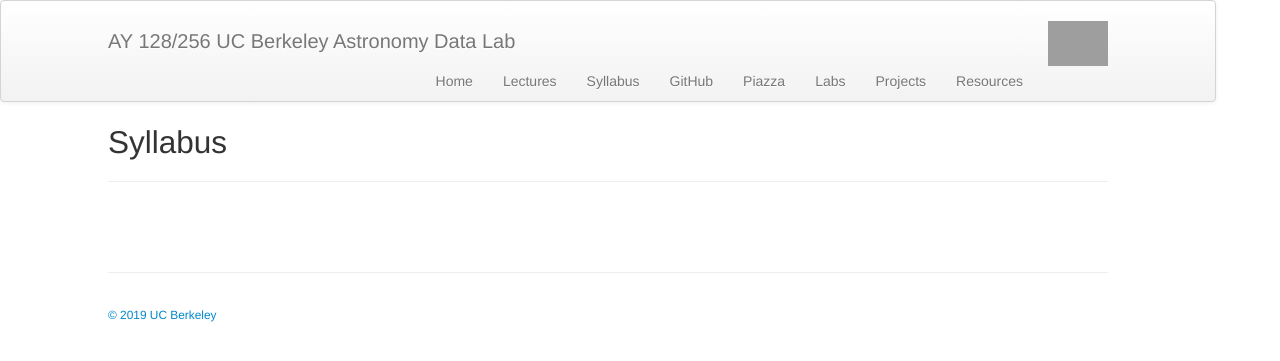
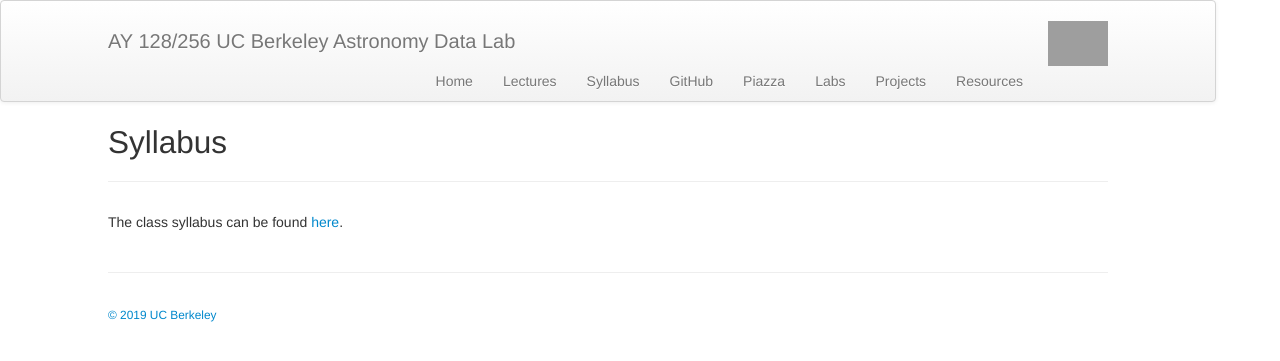
Before and after one commit to ucb-datalab/ucb-datalab.github.io, a Jekyll site: the page built from pages/syllabus.md, in a window 1280 px wide. Shown: the top 361 px of the page. Built offline with Jekyll 4.4.1, drawn with Linux system fonts in a browser that asks for light colours; grey boxes are pictures that could not be loaded.

Commit message:
link to syllabus

```diff
--- a/pages/syllabus.md
+++ b/pages/syllabus.md
@@ -2,3 +2,7 @@
 layout: page
 title: Syllabus
 ---
+
+
+
+The class syllabus can be found [here](https://github.com/ucb-datalab/course-materials/blob/master/syllabus/Astro_128_256_syllabus_Spring2019.pdf).
```
